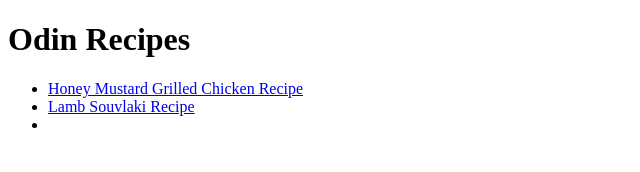
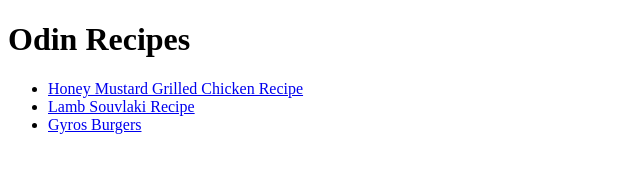
Before and after one commit to Zazai840/odin-recipes, a plain HTML site: page index.html in a window 1280 px wide. Shown: the whole page, without its empty margins (0-640 px from the left). Drawn offline with Linux system fonts and the light colour scheme.

Commit message:
Fix HTML Error on HOMEPAGE

```diff
--- a/index.html
+++ b/index.html
@@ -11,7 +11,7 @@
     <ul>
         <li><a href="./recipes/hny-mstrd-grled-chick.html"> Honey Mustard Grilled Chicken Recipe</a></li>
         <li><a href="./recipes/lamb.html">Lamb Souvlaki Recipe</a></li>
-        <li><a href="./recipes/burger.html"Gyros Burgers<a></li>
+        <li><a href="./recipes/burger.html">Gyros Burgers<a></li>
     </ul>
 </body>
 </html>
```
